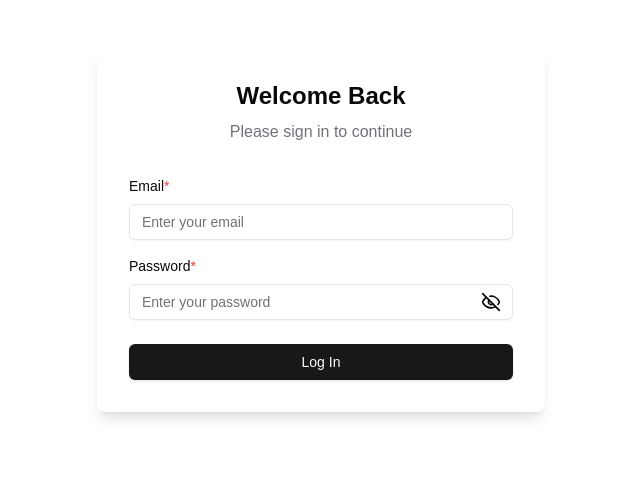
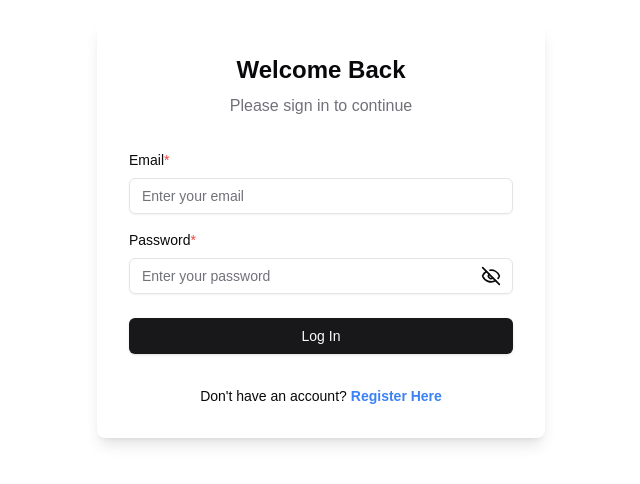
Before and after one commit to OnLeeTwo/lms-frontend, a Next.js app: page /login in a window 1280 px wide. Shown: the part 170-654 px from the top of the page, without its empty margins (319-959 px from the left). Built offline with nearby package versions, Linux system fonts and the light colour scheme; no server answers.

Commit message:
add register choise

```diff
--- a/src/app/login/page.tsx
+++ b/src/app/login/page.tsx
@@ -9,6 +9,7 @@ import * as Yup from "yup";
 import { apiUrl } from "@/lib/env";
 
 import { Eye, EyeOff } from "lucide-react";
+import Link from "next/link";
 
 const Login = () => {
   const router = useRouter();
@@ -156,6 +157,17 @@ const Login = () => {
             </Form>
           )}
         </Formik>
+        <div className="flex justify-center items-center">
+        <a href="#" className="text-sm mr-1">
+        Don&apos;t have an account?
+        </a>
+        <Link
+          href="/register"
+          className=" text-blue-500 font-semibold text-sm hover:underline"
+        >
+          Register Here
+        </Link>
+      </div>
       </div>
     </div>
   );
```
